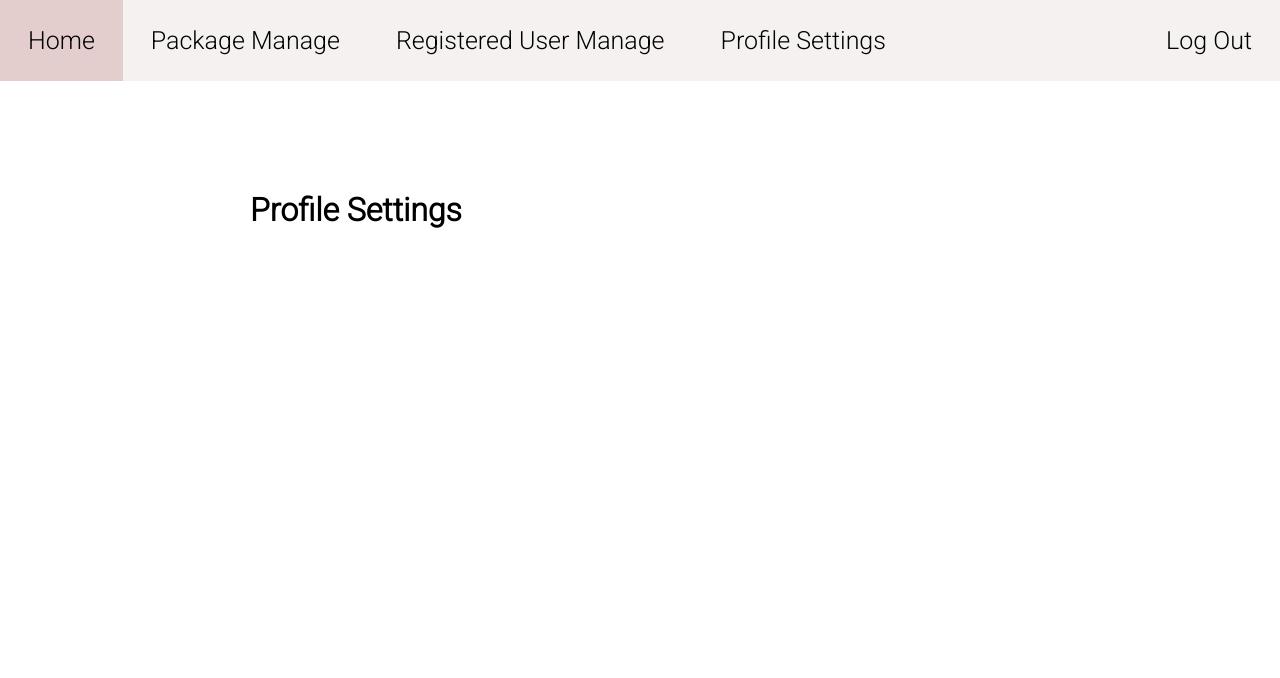
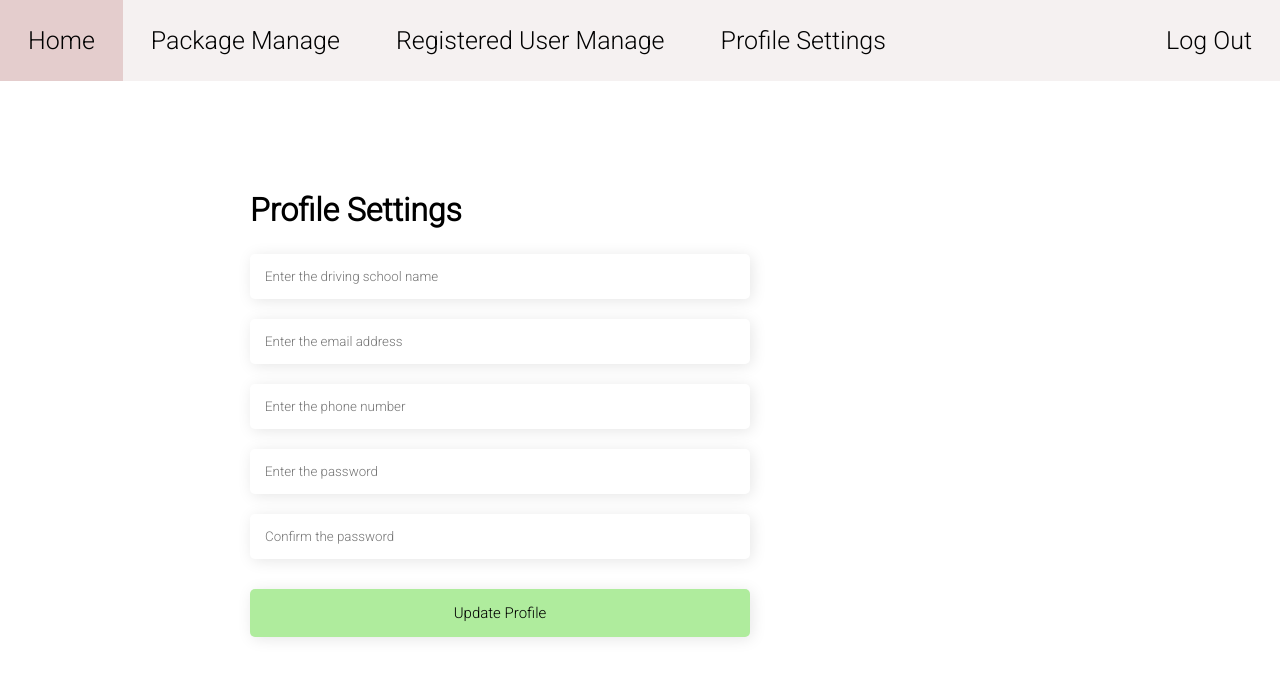
Before and after one commit to saputhebeast/identity-issuing-service, a PHP site: page /driving-school-profile-settings.php in a window 1280 px wide. Shown: the top 678 px of the page. Run offline with PHP 8.4, Linux system fonts and the light colour scheme; some libraries are stand-ins or nearby versions.

Commit message:
added driving school profile update page content

```diff
--- a/driving-school-profile-settings.php
+++ b/driving-school-profile-settings.php
@@ -8,6 +8,7 @@
     <meta name="viewport" content="width=device-width, initial-scale=1">
     <link rel="stylesheet" href="https://cdnjs.cloudflare.com/ajax/libs/font-awesome/6.1.1/css/all.min.css" integrity="sha512-KfkfwYDsLkIlwQp6LFnl8zNdLGxu9YAA1QvwINks4PhcElQSvqcyVLLD9aMhXd13uQjoXtEKNosOWaZqXgel0g==" crossorigin="anonymous" referrerpolicy="no-referrer" />
     <link rel = "stylesheet" type = "text/css" href = "stylesheets/driving-school-main.css"/>
+    <link rel = "stylesheet" type = "text/css" href = "stylesheets/driving-school-profile-settings.css"/>
     <?php include 'includes/google-font.php';?>
 </head>
 <body>
@@ -15,7 +16,20 @@
     <div class="container">
         <div class="setting-container">
             <h1 class="dashboard-table-heading">Profile Settings</h1>
-
+            <form class = "" action = "" name = "update-account-form" method = "POST">
+				<input class="inputField" type = "text" placeholder = "Enter the driving school name" name = "school-name" id = "school-name"/><br>
+				<p class = "error-message" id="error-school-name"></p>
+				<input class="inputField"  type = "text" placeholder = "Enter the email address" name = "email" id = "email"/><br>
+				<p class = "error-message" id="error-email"></p>
+				<input class="inputField"  type = "text" placeholder = "Enter the phone number" name = "phone-number" id = "phone-number"/><br>
+				<p class = "error-message" id="error-phone-number"></p>
+				<input class="inputField"  type = "password" placeholder = "Enter the password" name = "password" id = "password"/><br>
+				<p class = "error-message" id="error-password"></p>
+				<input class="inputField"  type = "password" placeholder = "Confirm the password" name = "confirm-password" id = "confirm-password"/><br>
+				<p class = "error-message" id="error-confirm-password"></p>
+				<p class = "error-message" id = "error-pass-mismatch"></p>
+				<input class="inputField btn"  type = "submit" value = "Update Profile" />
+			</form>
         </div>
     </div>
 </body>
--- /dev/null
+++ b/stylesheets/driving-school-profile-settings.css
@@ -0,0 +1,15 @@
+.setting-container{
+	width: 500px;
+}
+
+input[type=text], input[type=password]{
+	padding: 15px;
+	margin-bottom: 10px;
+	width: 100%;
+}
+
+input[type=submit]{
+	width: 100%;
+	padding: 15px;
+	margin-bottom: 10px;
+}
```
